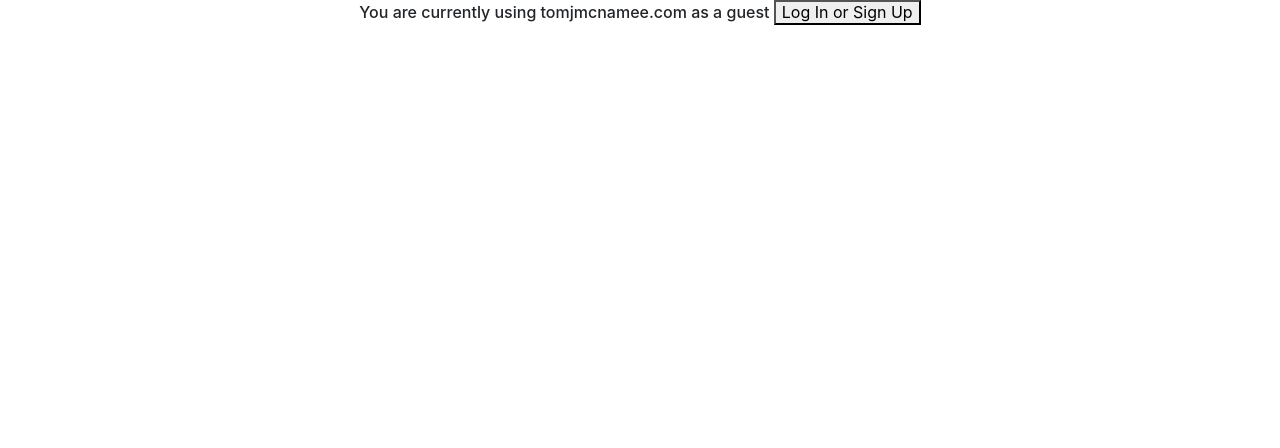
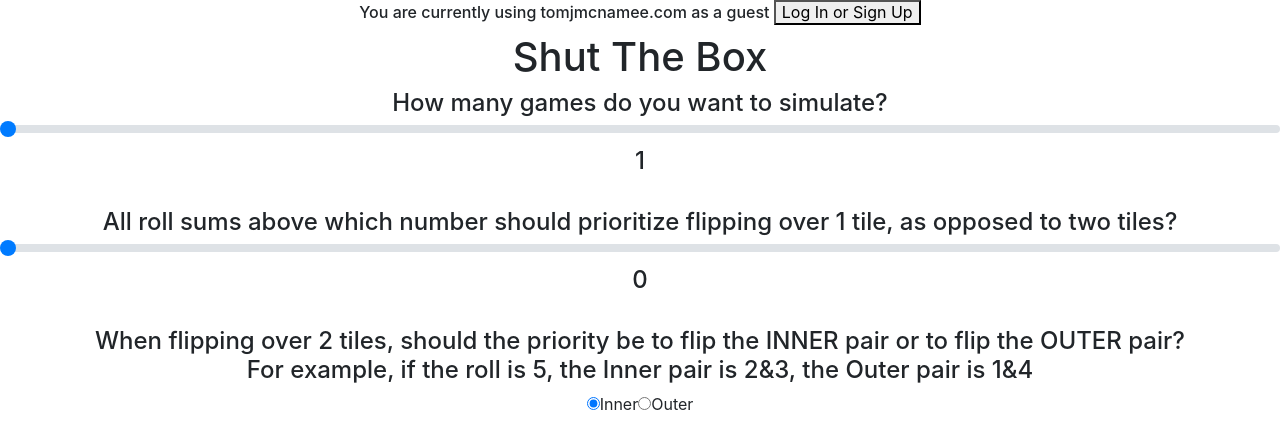
Before and after one commit to tomjmcnamee/tjm-apps, a React (Create React App) app: page /STB-Simulator in a window 1280 px wide. Shown: the top 448 px of the page. Built offline with nearby package versions, Linux system fonts and the light colour scheme; no server answers.

Commit message:
Started on the frontend to handle the FTB Simulator

```diff
--- a/src/App.css
+++ b/src/App.css
@@ -143,4 +143,4 @@
       display: none;
     }
 
-    }
+  }
--- a/src/App.js
+++ b/src/App.js
@@ -2,6 +2,7 @@ import React from 'react';
 import { Route } from 'react-router-dom'
 import './App.css';
 import ShutTheBox from './Containers/ShutTheBox'
+import ShutTheBoxSimulator from './Containers/ShutTheBoxSimulator'
 import TopMenuBar from './Containers/TopMenuBar'
 import SignUp from './Components/Signup'
 import LogIn from './Components/Login'
@@ -20,6 +21,7 @@ class App extends React.Component {
         <Route path='/LogIn' component={localStorage.token === undefined ? LogIn : null} />
         <Route path="/SignUp" component={SignUp} />
         <Route path="/ShutTheBox" component={ShutTheBox} />
+        <Route path="/STB-Simulator" component={ShutTheBoxSimulator} />
         <Route exact path="/" component={ShutTheBox} />
       </div>
     )  // closes Return
--- /dev/null
+++ b/src/Containers/ShutTheBoxSimulator.js
@@ -0,0 +1,71 @@
+import React from 'react';
+import CreateNumberTile from '../Components/stb-createNumberTile'
+import { connect } from 'react-redux'
+import { stb_commitLosingGameToHistory, stb_commitWinningGameToHistory } from '../actions'
+
+
+
+
+
+class ShutTheBoxSimulator extends React.Component {
+  state = {
+    higherThanThisNumber: 0,
+    innerOrOuter: "inner",
+    numberOfRounds: 1
+  }
+
+  componentDidMount(){
+    document.title = "TJM - STB Simulator"
+  }  // ends component did
+
+  fieldChangeHandler = (event) => {
+    this.setState({
+        [event.target.name]: event.target.value
+    })
+}
+
+
+
+render() {
+
+
+    return(
+
+      <div id="master-div">
+        <h1>Shut The Box</h1>
+        <form >
+          <h4>How many games do you want to simulate?<input className="custom-range" type="range" name="numberOfRounds" min="1" max="1000000"  onChange={this.fieldChangeHandler} value={this.state.numberOfRounds}/> {this.state.numberOfRounds}</h4>
+          <br />
+          <h4>All roll sums above which number should prioritize flipping over 1 tile, as opposed to two tiles?<input className="custom-range" type="range" name="higherThanThisNumber" min="0" max="12"  onChange={this.fieldChangeHandler} value={this.state.higherThanThisNumber}/> {this.state.higherThanThisNumber}</h4>
+          <br />
+          <h4>When flipping over 2 tiles, should the priority be to flip the INNER pair or to flip the OUTER pair?<br/>For example, if the roll is 5, the Inner pair is 2&3, the Outer pair is 1&4</h4>
+            <label>
+              <input type="radio" value="inner" name="innerOrOuter" checked={this.state.innerOrOuter === "inner" } onChange={this.fieldChangeHandler}/>
+                Inner
+            </label>
+            <span />
+            <label>
+              <input type="radio" value="outer" name="innerOrOuter" checked={this.state.innerOrOuter === "outer" } onChange={this.fieldChangeHandler}/>
+                Outer
+            </label>
+          <br />
+        </form>
+      </div> // closes parent div
+    ) // closes RETURN
+  } //closes RENDER
+
+
+}  // closes APP
+function mdp(dispatch) {
+  return {
+    stb_runSimulationWithVariables: (a, b, c,die1, die2) => dispatch(stb_commitLosingGameToHistory(a, b, c, die1, die2)),
+  }
+}
+
+function msp(state) { return {
+  loggedInUserObj: state.loggedInUserObj,
+  stb_gameDiceRolls: state.stb_gameDiceRolls,
+  stb_gameRollSums: state.stb_gameRollSums,
+}}
+
+export default connect(msp, mdp)(ShutTheBoxSimulator)
```
